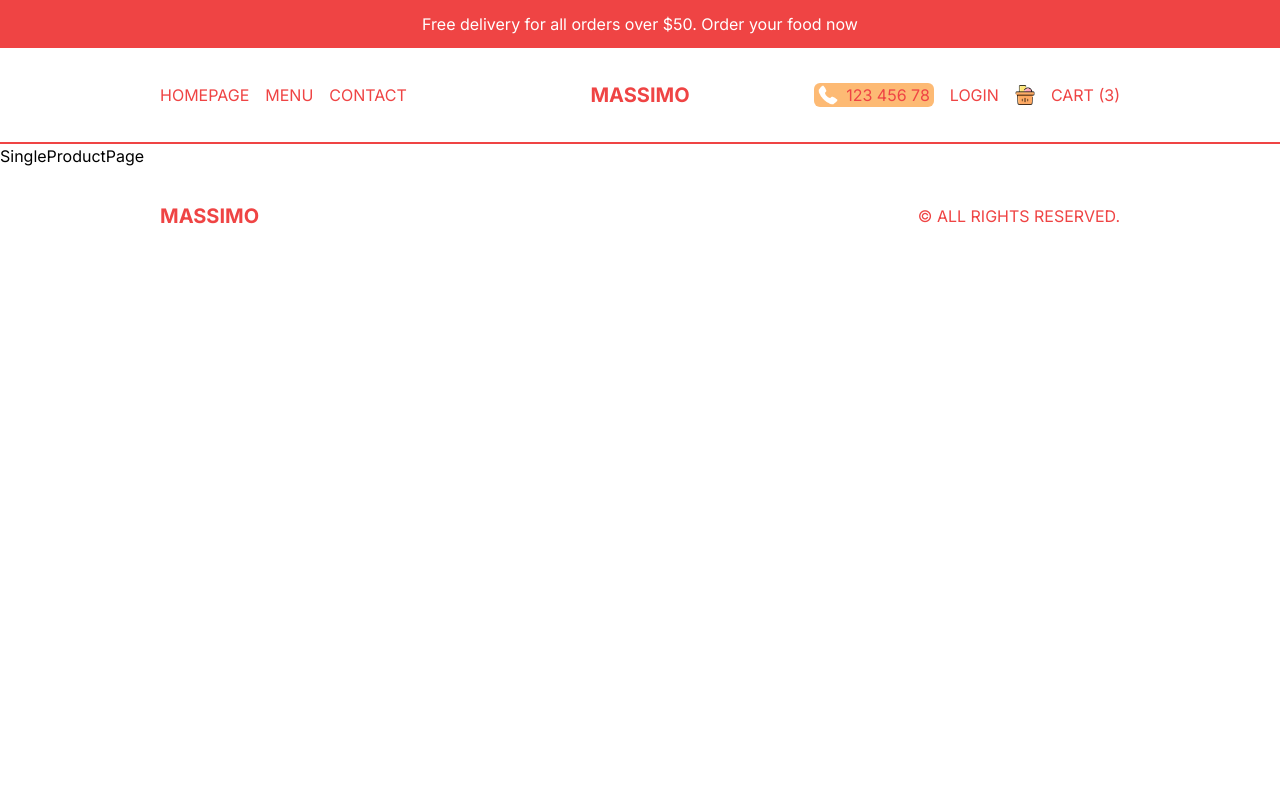
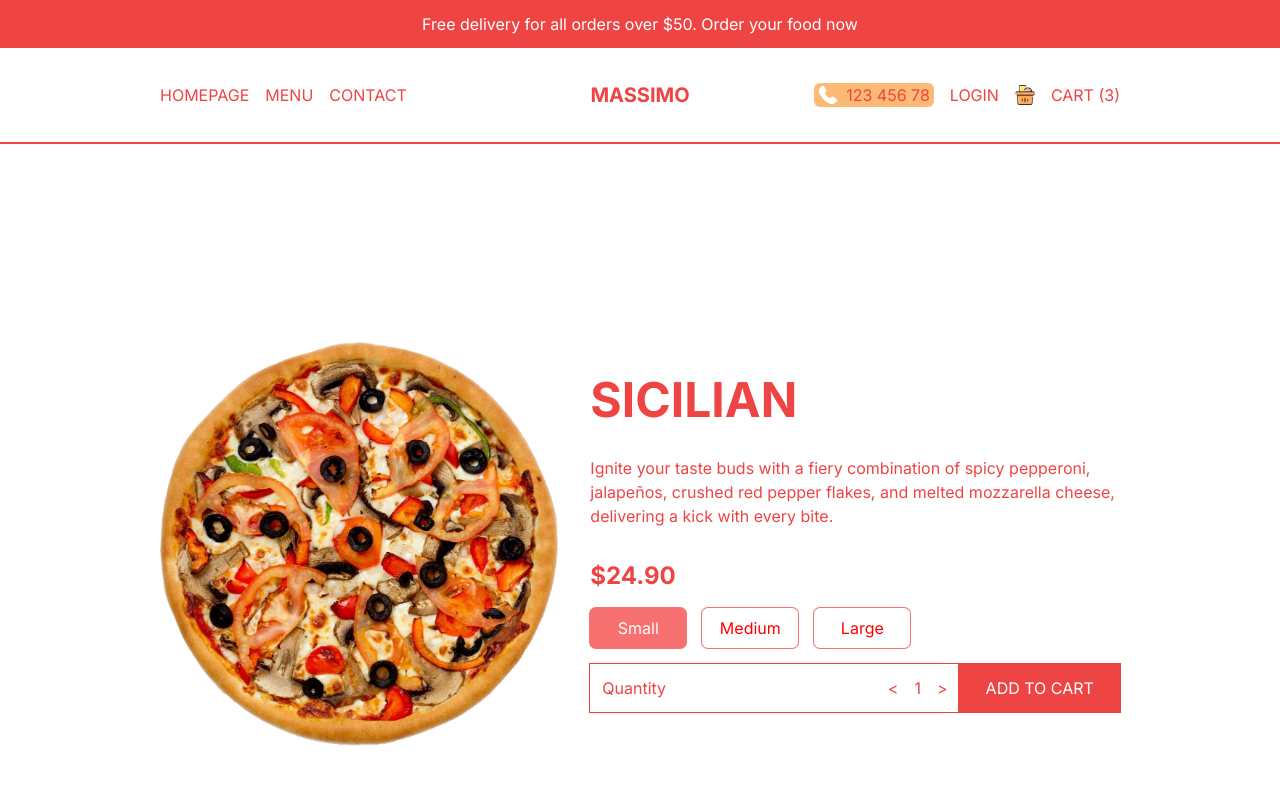
Before and after one commit to tienv1per/restaurant-food-ordering-app, a Next.js app: page /product/1 in a window 1280 px wide. Shown: the top 800 px of the page. Built offline with nearby package versions, Linux system fonts and the light colour scheme.

Commit message:
add price components

```diff
--- a/src/app/menu/[category]/page.tsx
+++ b/src/app/menu/[category]/page.tsx
@@ -7,7 +7,7 @@
 	return (
 		<div className="flex flex-wrap text-red-500">
 			{pizzas.map((item) => (
-				<Link className="w-full h-[60vh] border-r-2 border-b-2 border-red-500 sm:w-1/2 lg:w-1/3 p-4 flex flex-col justify-between group odd:bg-fuchsia-50" href={`product/${item.id}`} key={item.id}>
+				<Link className="w-full h-[60vh] border-r-2 border-b-2 border-red-500 sm:w-1/2 lg:w-1/3 p-4 flex flex-col justify-between group odd:bg-fuchsia-50" href={`/product/${item.id}`} key={item.id}>
 					{/* IMAGE CONTAINER */}
 					{item.img && <div className="relative h-[80%]">
 						<Image src={item.img} alt='' fill className='object-contain'/>
--- a/src/app/product/[id]/page.tsx
+++ b/src/app/product/[id]/page.tsx
@@ -1,9 +1,24 @@
-import React from 'react'
+"use client"
+import Image from 'next/image';
+import React from 'react';
+import { singleProduct } from "@/data";
+import Price from '@/components/Price';
 
 const SingleProduct = () => {
-  return (
-    <div>SingleProductPage</div>
-  )
+	return (
+		<div className="p-4 lg:px-20 xl:px-40 h-screen flex flex-col justify-around text-red-500 md:flex-row md:gap-8 md:items-center">
+			{/* IMAGE CONTAINER */}
+			{singleProduct.img && <div className="relative w-full h-1/2 md:h-[70%]">
+				<Image src={singleProduct.img} alt='' fill className="object-contain"/>
+			</div>}
+			{/* TEXT CONTAINER */}
+			<div className="h-1/2 flex flex-col gap-4 md:h-[70%] md:justify-center md:gap-6 xl:gap-8">
+				<h1 className="text-3xl font-bold uppercase xl:text-5xl">{singleProduct.title}</h1>
+				<p>{singleProduct.desc}</p>
+				<Price price={singleProduct.price} id={singleProduct.id} options={singleProduct.options}/>
+			</div>
+		</div>
+	)
 };
 
 export default SingleProduct;
--- /dev/null
+++ b/src/components/Price.tsx
@@ -0,0 +1,64 @@
+"use client"
+import React, { useEffect, useState } from 'react';
+
+type Props = {
+    price: number;
+    id: number;
+    options?: { title: string; additionalPrice: number }[];
+}
+
+const Price = (prop: Props) => {
+    const [total, setTotal] = useState(prop.price);
+    const [quantity, setQuantity] = useState(1);
+    const [selected, setSelected] = useState(0);
+
+    useEffect(() => {
+        setTotal(quantity * (prop.options ? prop.price + prop.options[selected].additionalPrice : prop.price));
+    }, [quantity, selected, prop.price, prop.options]);
+
+    return (
+        <div className="flex flex-col gap-4">
+            <h2 className="text-2xl font-bold">${total.toFixed(2)}</h2>
+            {/* OPTIONS CONTAINER */}
+            <div className="flex gap-4">
+                {prop.options?.map((option, index) => (
+                    <button
+                        key={option.title}
+                        className="min-w-[6rem] p-2 ring-1 ring-red-400 rounded-md"
+                        style={{
+                            background: selected === index ? "rgb(248, 113, 113)" : "white",
+                            color: selected === index ? "white" : "red"
+                        }}
+                        onClick={() => setSelected(index)}
+                    >
+                        {option.title}
+                    </button>
+                ))}
+            </div>
+            {/* QUANTITY AND ADD BUTTON CONTAINER */}
+            <div className="flex justify-between items-center">
+                {/* QUANTITY */}
+                <div className="flex justify-between w-full p-3 ring-1 ring-red-500">
+                    <span>Quantity</span>
+                    <div className="flex gap-4 items-center">
+                        <button
+                            onClick={() => setQuantity((prev) => prev > 1 ? prev - 1 : 1)}
+                        >
+                            {"<"}
+                        </button>
+                        <span>{quantity}</span>
+                        <button
+                            onClick={() => setQuantity((prev) => prev < 20 ? prev + 1 : 20)}
+                        >
+                            {">"}
+                        </button>
+                    </div>
+                </div>
+                {/* CART BUTTON */}
+                <button className="uppercase w-56 bg-red-500 text-white p-3 ring-1 ring-red-500">Add to Cart</button>
+            </div>
+        </div>
+    )
+};
+
+export default Price;
```
Also changed, not shown: src/data.ts (indentation only).
